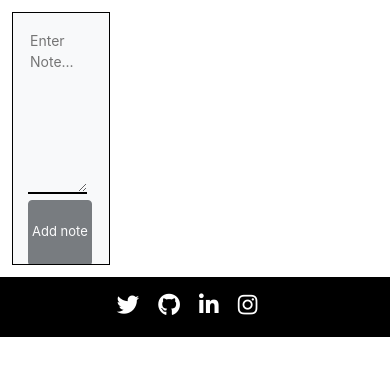
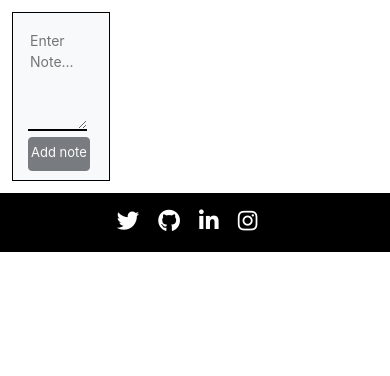
Before and after one commit to eshaan7/ShareNotesOnHaste, a Django app: page / in a window 390 px wide. Shown: the top 376 px of the page. Run offline with Django 3.2, Linux system fonts and the light colour scheme; data that the repository does not hold is empty; some libraries are stand-ins or nearby versions.

Commit message:
add better support for small screens

```diff
--- a/notes/static/notes/styles.css
+++ b/notes/static/notes/styles.css
@@ -27,7 +27,8 @@ body {
 
   .note-grid, .note-grid:hover, form {
     width: 25% !important;
-    height: 30vh !important;
+    height: 20vh !important;
+    font-size: 15px !important;
   }
 
   textarea, textarea:focus {
@@ -35,10 +36,10 @@ body {
   }
 
   button {
-    height: 30% !important;
+    height: 25% !important;
     font-size: 13px !important;
     clear: both;
-    padding: 3px 3px 5px 3px !important;
+    padding: 2px 2px 4px 2px !important;
   }
 }
 /*
```
